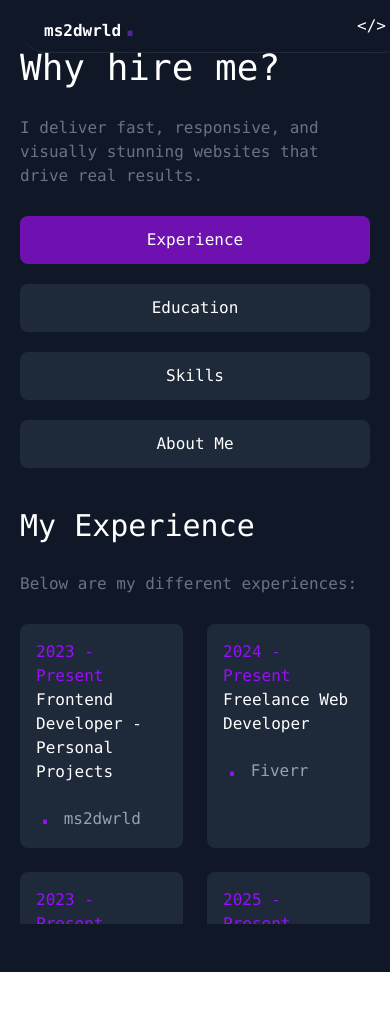
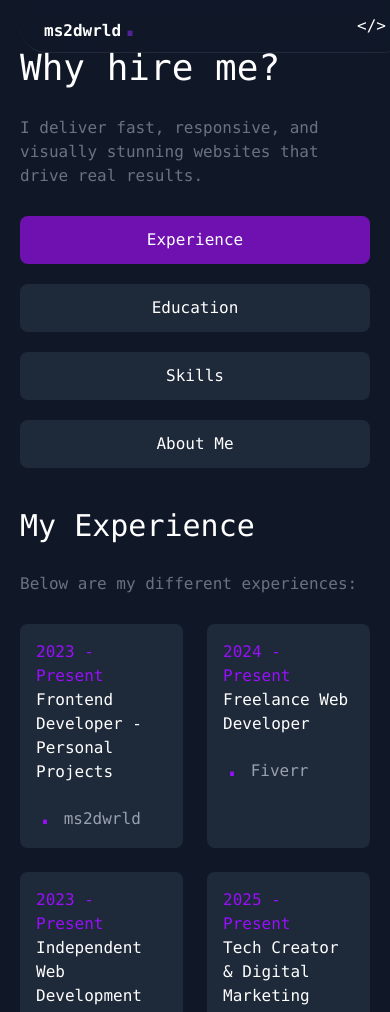
Before and after one commit to MORESUCCESS/react-portfolio, a React (Vite) app: page /resume in a window 390 px wide. Before the commit the page ends 972 px from the top, so only its background shows below. Built offline with nearby package versions, Linux system fonts and the light colour scheme.

Commit message:
Fixed the overflow issue on mobile device

```diff
--- a/src/components/footer.jsx
+++ b/src/components/footer.jsx
@@ -4,7 +4,7 @@ import { Mail } from "lucide-react";
 const Footer = ()=>{
     return(
        <div className="bg-black/80 py-10 font-mono">
-            <div className="mx-auto w-9/11">
+            <div className="mx-auto w-[90%]">
                 <div className="grid lg:grid-cols-2">
                     <div className="flex items-start flex-col space-y-2 pb-4 border-b-white/60 w-fit">
                         <h1 className="lg:text-3xl text-white font-bold" data-aos="fade-right">ms2dwrld<span className="text-3xl text-purple-600">.</span></h1>
--- a/src/components/navBar.jsx
+++ b/src/components/navBar.jsx
@@ -2,7 +2,7 @@ import NavLinksItems from "./navLinksItems";
 
 const NavBar = ()=>{
     return(
-        <nav className="font-mono fixed top-0 w-full rounded-4xl lg:py-5 py-2 z-100 border-b border-white/8 backdrop-blur flex items-center justify-between lg:px-30 px-6">
+        <nav className="max-w-full font-mono fixed top-0 w-full rounded-4xl lg:py-5 py-2 z-100 border-b border-white/8 backdrop-blur flex items-center justify-between lg:px-30 px-6">
             <div>
                 <h1 className="lg:text-3xl text-white font-bold">ms2dwrld<span className="text-3xl text-[#522398]">.</span></h1>
 
--- a/src/index.css
+++ b/src/index.css
@@ -1,77 +1,11 @@
 @import "tailwindcss";
 
-/* .profile{
-    position: relative;
-    border: 0;
-    border-radius: 50%;
+html {
+  overflow-x: hidden;
 }
 
-.profile::after{
-    content: '';
-    position: absolute;
-    border-radius: 50%;
-    width: 100%;
-    height: 100%;
-    top: 0;
-    left: 0;
-} */
-
-.scroll {
+body {
+  overflow-x: hidden;
   width: 100%;
-  height: 300px;
-  overflow-y: auto;
+  position: relative;
 }
-
-/* Scrollbar styles only apply to this div */
-.scroll::-webkit-scrollbar {
-  width: 8px;
-}
-
-.scroll::-webkit-scrollbar-track {
-  background: #1e1e1e; /* background inside the scrollbar */
-}
-
-.scroll::-webkit-scrollbar-thumb {
-  background-color: #9333ea; /* purple thumb */
-  border-radius: 8px;
-}
-
-.scroll::-webkit-scrollbar-thumb:hover {
-  background-color: #a855f7; /* lighter purple on hover */
-}
-
-/* For Firefox */
-.scroll {
-  scrollbar-width: thin;
-  scrollbar-color: #9333ea #1e1e1e;
-}
-
-
-/* pagination */
-
-/* your global CSS file (e.g., index.css) */
-
-.pagination-theme .ant-pagination-item {
-  background-color: #1f2937;   /* gray-800 */
-  border: none;
-}
-
-.pagination-theme .ant-pagination-item a {
-  color: white;
-}
-
-.pagination-theme .ant-pagination-item-active {
-  background-color: #6d28d9 !important;  /* purple-700 */
-  border-radius: 8px;
-}
-
-.pagination-theme .ant-pagination-item-active a {
-  color: white !important;
-}
-
-.pagination-theme .ant-pagination-prev .ant-pagination-item-link,
-.pagination-theme .ant-pagination-next .ant-pagination-item-link {
-  color: white;
-  background-color: #6d28d9;  /* purple */
-  border-radius: 6px;
-}
--- a/src/pages/home.jsx
+++ b/src/pages/home.jsx
@@ -1,25 +1,11 @@
 import NavBar from "../components/navBar";
 import Hero from "../components/hero";
-import { motion } from "framer-motion";
 import { ArrowRight, Github, Mail } from "lucide-react";
 import Footer from "../components/footer";
 import HamburgerComponents from "../components/hamburger";
 import heroImg from "../assets/msonthis.jpg";
 
 const Home = () => {
-  const container = {
-    hidden: {},
-    show: {
-      transition: {
-        staggerChildren: 0.15,
-      },
-    },
-  };
-
-  const techItem = {
-    hidden: { opacity: 0, y: 40 },
-    show: { opacity: 1, y: 0 },
-  };
 
   const projects = [
     {
@@ -114,7 +100,7 @@ const Home = () => {
   return (
     <>
       <div
-        className="font-mono lg:min-h-screen h-full lg:overflow-hidden bg-center bg-no-repeat bg-cover relative lg:py-30 py-40 lg:pb-0 pb-20"
+        className="font-mono lg:min-h-screen overflow-hidden w-full h-full bg-center bg-no-repeat bg-cover relative lg:py-30 py-40 lg:pb-0 pb-20"
       >
         <img
           src={heroImg}
@@ -130,7 +116,7 @@ const Home = () => {
 
       {/* about me */}
       <section id="aboutme" className="bg-black/70 font-mono">
-        <div className="w-9/11 mx-auto lg:py-25 py-20">
+        <div className="w-full max-w-6xl mx-auto px-5 lg:py-25 py-20">
           <div
             className="flex flex-col items-center justify-center">
             <h1 data-aos="fade-up" className="lg:text-6xl text-3xl text-white font-bold text-center font-mono">
@@ -189,7 +175,7 @@ const Home = () => {
           </div>
 
           <div className="mt-20 flex flex-col items-center jsutify-center">
-            <p data-aos="fade-left" className="mb-8 text-center bg-[#522398] lg:text-lg text-white py-1 rounded-full lg:w-sm lg-px-0 px-17">
+            <p data-aos="fade-left" className="mb-8 text-center bg-[#522398] lg:text-lg text-white py-1 rounded-full lg:w-sm lg-px-0 px-8">
               My Tech Stacks
             </p>
             <div
@@ -200,7 +186,7 @@ const Home = () => {
                 <div
                   key={index}
                   data-aos="fade-up"
-                  className="duration-300 w-full hover:scale-110 transition-transform flex space-y-2 cursor-pointer rounded-xl flex-col bg-white p-5 items-center justify-center"
+                  className="duration-300 w-full lg:hover:scale-105 transition-transform flex space-y-2 cursor-pointer rounded-xl flex-col bg-white p-5 items-center justify-center"
                 >
                   <div className="flex flex-col items-center jsutify-center">
                     <img
@@ -221,7 +207,7 @@ const Home = () => {
 
       {/* Projects */}
       <section id="projects" className="py-25 bg-black/75 font-mono">
-        <div className="mx-auto w-9/11">
+        <div className="w-full max-w-6xl mx-auto px-5">
           <div
             className="flex flex-col items-center justify-center space-y-5"
           >
@@ -236,7 +222,7 @@ const Home = () => {
             {projects.map((item, index) => (
               <div
                 key={index}
-                className="hover:scale-110 duration-300 transition-transform relative shadow-lg shadow-white/10 rounded-xl text-white"
+                className="lg:hover:scale-110 duration-300 transition-transform relative shadow-lg shadow-white/10 rounded-xl text-white"
                 data-aos="fade-up"
               >
                 <img
@@ -299,7 +285,7 @@ const Home = () => {
         </div>
 
         <div
-          className="grid lg:grid-cols-2 gap-5 mx-auto w-9/11">
+          className="grid lg:grid-cols-2 gap-5 w-full max-w-6xl mx-auto px-5">
           <div className="space-y-5">
             <h1 data-aos="fade-right" className="text-3xl font-bold text-white">
               Just a click away!
```
